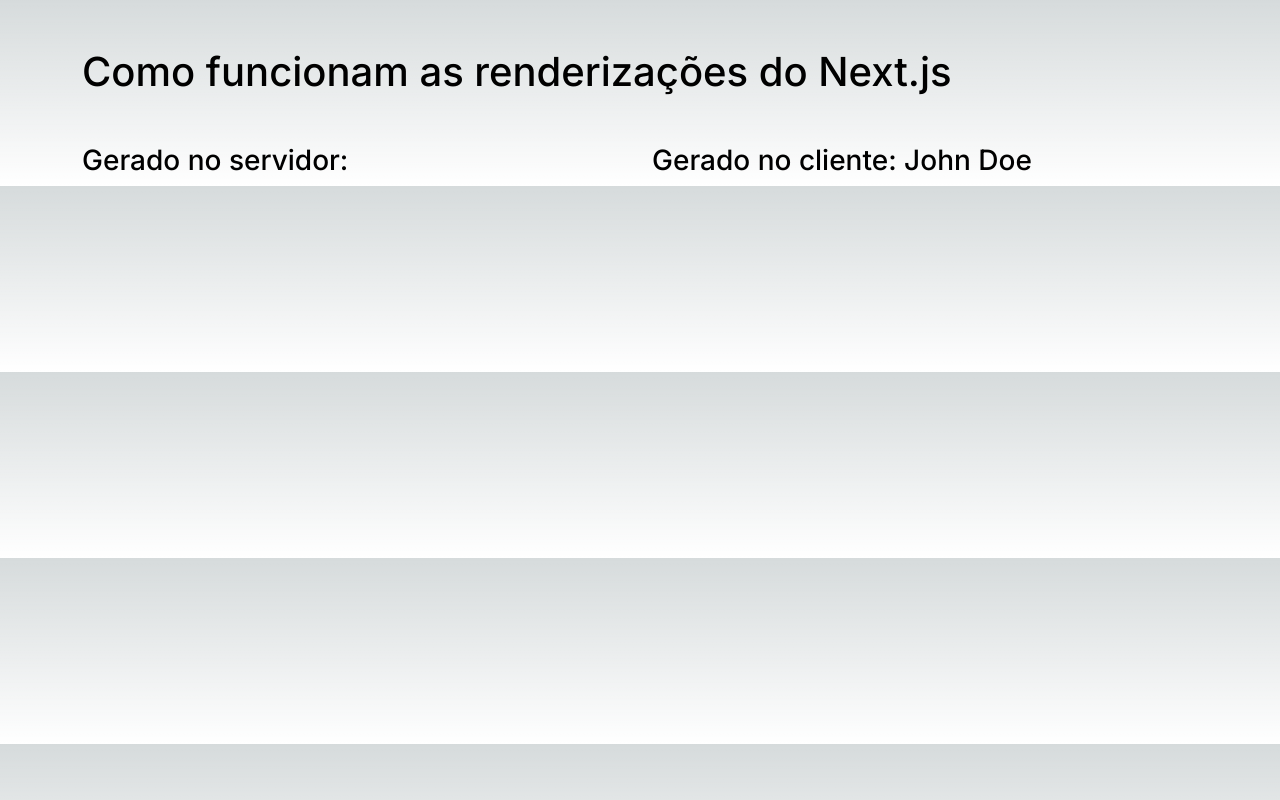
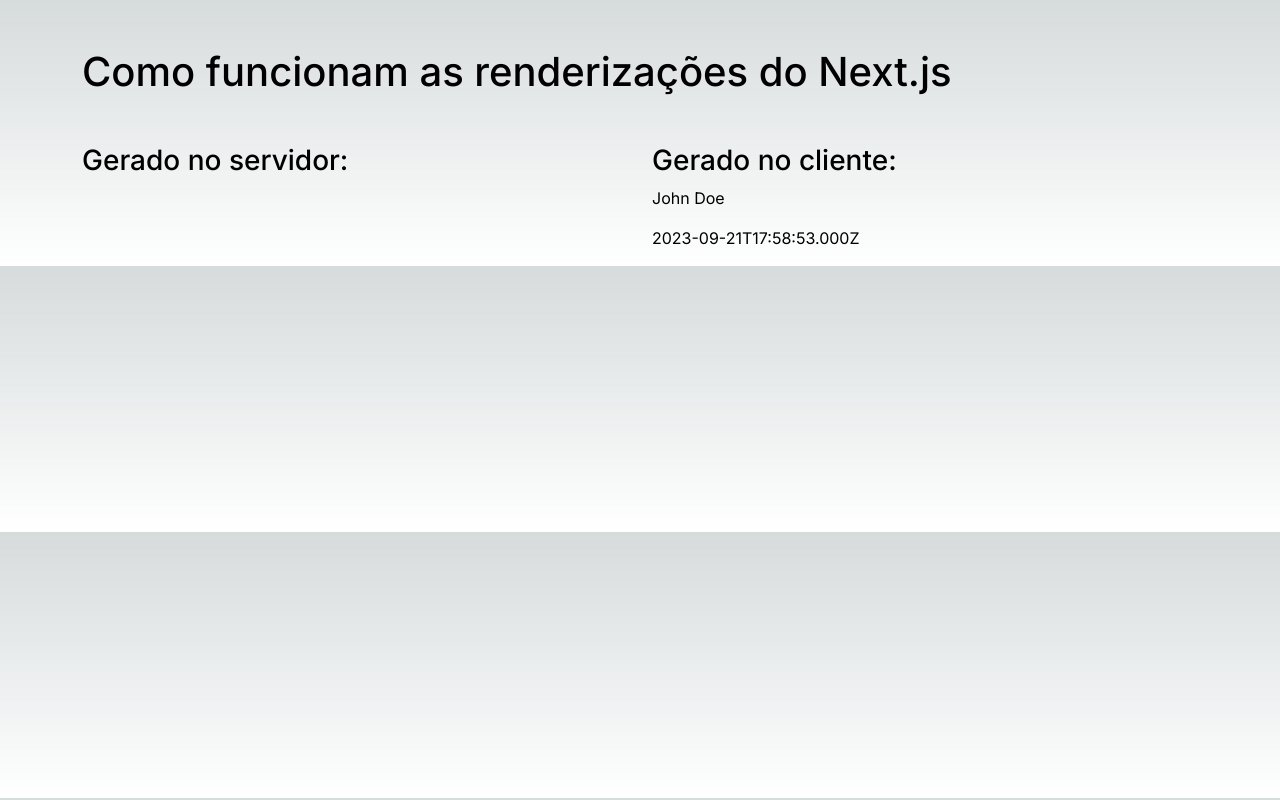
Before and after one commit to RuanPabloPionte/black-nextJs, a Next.js app: page /dynamic in a window 1280 px wide. Built offline with nearby package versions, Linux system fonts and the light colour scheme.

Commit message:
add the rigth way to use ssr in nextJs 13.5

```diff
--- a/src/app/dynamic/page.tsx
+++ b/src/app/dynamic/page.tsx
@@ -1,24 +1,28 @@
-"use client";
-import { NextPage } from "next";
-import { useEffect, useState } from "react";
-// import { Col, Container, Row } from "reactstrap";
+// "use client";
+import { GetServerSideProps, NextPage } from "next";
+// import { ReactNode, useEffect, useState } from "react";
 
-type apiReponse = {
+type ApiResponse = {
   name: string;
   timestamp: Date;
 };
 
-const Dynamic: NextPage = () => {
-  const [clientData, setClientData] = useState<apiReponse>();
+const Dynamic = async () => {
+  // const [clientData, setClientData] = useState<ApiResponse>();
 
-  useEffect(() => {
-    fetchData();
-  }, []);
+  // useEffect(() => {
+  //   fetchData();
+  // }, []);
 
-  const fetchData = async () => {
-    const clientData = await fetch("/api/hello").then((res) => res.json());
-    setClientData(clientData);
-  };
+  // const fetchData = async () => {
+  //   const clientData = await fetch("/api/hello").then((res) => res.json());
+  //   setClientData(clientData);
+  // };
+
+  // renderiza do lado no servidor, olhar no network do browser
+  const clientData = await fetch("http://localhost:3000/api/hello").then(
+    (res) => res.json()
+  );
 
   return (
     <main className="container">
@@ -27,10 +31,19 @@
       <div className="row">
         <div className="col">
           <h3>Gerado no servidor:</h3>
+          <p>{}</p>
         </div>
 
         <div className="col">
-          <h3>Gerado no cliente: {clientData?.name}</h3>
+          <h3>Gerado no cliente: </h3>
+          <p>{clientData?.name}</p>
+          <p>
+            {clientData?.timestamp.toLocaleString("pt-Br", {
+              hour: "numeric",
+              minute: "numeric",
+              second: "numeric",
+            })}
+          </p>
         </div>
       </div>
     </main>
```
Also changed, not shown: src/app/api/test/route.ts (added), src/app/page.tsx (line endings or trailing spaces).
